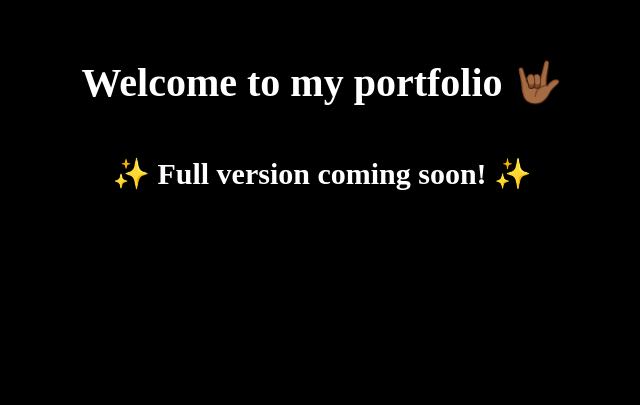
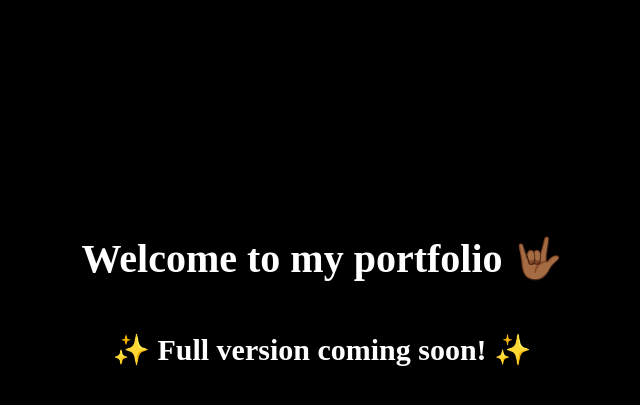
Before and after one commit to FjPierre/FaheenJean-Pierre-portfolio, a plain HTML site: page index.html in a window 1280 px wide. Shown: the part 367-772 px from the top of the page, without its empty margins (318-958 px from the left). Drawn offline with Linux system fonts and the light colour scheme.

Commit message:
updated some styles

```diff
--- a/styles/sass/partials/_header.scss
+++ b/styles/sass/partials/_header.scss
@@ -1,19 +1,6 @@
-div {
-  // border: 1px solid red;
+.headings {
   display: flex;
   flex-direction: column;
-  // margin: 0 auto;
-  // width: 100%;
+  text-align: center;
+  padding-top: 50%;
 }
-
-.headings {
-  height: auto;
-  margin-top: 400px;
-  text-align: center;
-}
-
-h1,
-h2 {
-  align-items: center;
-  // padding: 0 50px;
-}
```
Also changed, not shown: styles/styles.css.
